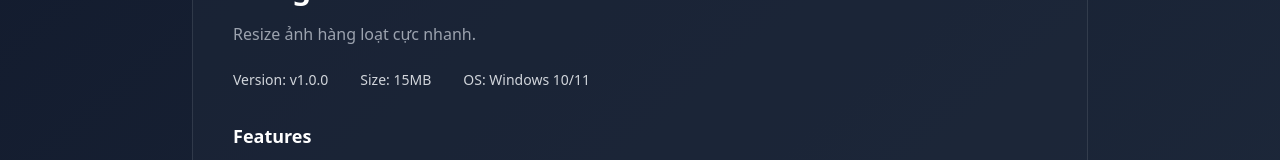
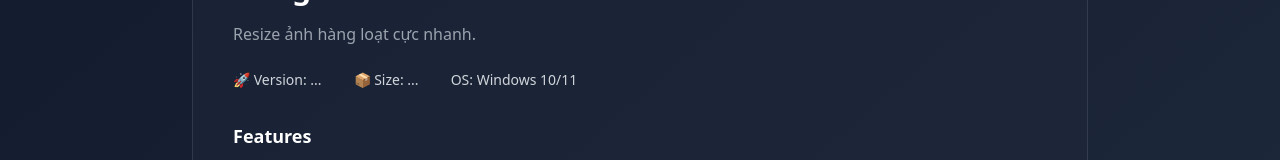
Before and after one commit to TranXuanTruong-BTEC/media-desktop-web, a React (Vite) app: page /tool/image-resizer-bulk in a window 1280 px wide. Shown: the part 718-878 px from the top of the page. Built offline with nearby package versions, Linux system fonts and the light colour scheme.

Commit message:
update tool.js & ToolDetail.jsx
sửa bản web luôn luôn cập nhật đúng bản mới mới hiển thị cho user

```diff
--- /dev/null
+++ b/src/data/getLatestVersion.js
@@ -0,0 +1,12 @@
+export async function getLatestVersion() {
+  try {
+    const res = await fetch(
+      "https://api.github.com/repos/TranXuanTruong-BTEC/media-desktop-app/releases/latest"
+    );
+    const data = await res.json();
+
+    return data.tag_name;
+  } catch (err) {
+    return "N/A";
+  }
+}
--- a/src/data/tools.js
+++ b/src/data/tools.js
@@ -3,8 +3,8 @@ export const tools = [
     slug: "yt2-downloader",
     name: "YT2 Downloader",
     description: "Công cụ tải video YouTube thông qua đường dẫn.",
-    version: "v1.0.0",
-    size: "28MB",
+    version: null,
+    size: null,
     os: "Windows 10/11",
     status: "released", // 👈 đã phát hành
     downloadUrl:
@@ -22,8 +22,8 @@ export const tools = [
     slug: "image-resizer-bulk",
     name: "Image Resizer Bulk",
     description: "Resize ảnh hàng loạt cực nhanh.",
-    version: "v1.0.0",
-    size: "15MB",
+    version: null,
+    size: null,
     os: "Windows 10/11",
     status: "//released", // 👈 chưa ra mắt
     downloadUrl: "",
--- a/src/pages/ToolDetail.jsx
+++ b/src/pages/ToolDetail.jsx
@@ -2,17 +2,49 @@ import { useParams } from "react-router-dom";
 import { Helmet } from "react-helmet-async";
 import { motion } from "framer-motion";
 import { tools } from "../data/tools";
-import React from "react";
+import React, { useEffect, useState } from "react";
 
 function ToolDetail() {
   const { slug } = useParams();
   const tool = tools.find((t) => t.slug === slug);
 
+  const [version, setVersion] = useState(tool?.version || "...");
+  const [downloadUrl, setDownloadUrl] = useState(tool?.downloadUrl || "");
+  const [size, setSize] = useState(tool?.size || "...");
+
+  useEffect(() => {
+    if (!tool || tool.slug !== "yt2-downloader") return;
+
+    async function fetchData() {
+      try {
+        const res = await fetch(
+          "https://api.github.com/repos/TranXuanTruong-BTEC/media-desktop-app/releases/latest"
+        );
+        const data = await res.json();
+
+        const exeFile = data.assets.find((file) =>
+          file.name.endsWith(".exe")
+        );
+
+        setVersion(data.tag_name);
+        setDownloadUrl(exeFile?.browser_download_url || tool.downloadUrl);
+
+        const fileSizeMB = (exeFile.size / 1024 / 1024).toFixed(1);
+        setSize(fileSizeMB + " MB");
+      } catch (err) {
+        setVersion("N/A");
+        setSize("N/A");
+      }
+    }
+
+    fetchData();
+  }, [tool]);
+
   if (!tool) return <div className="p-20">Not Found</div>;
 
   const handleDownload = () => {
     const link = document.createElement("a");
-    link.href = tool.downloadUrl;
+    link.href = downloadUrl;
     link.download = tool.name;
     link.click();
   };
@@ -52,9 +84,10 @@ function ToolDetail() {
 
         <p className="text-gray-400 mb-6">{tool.description}</p>
 
+        {/* 🔥 REAL DATA */}
         <div className="flex gap-8 text-sm text-gray-300 mb-8">
-          <span>Version: {tool.version}</span>
-          <span>Size: {tool.size}</span>
+          <span>🚀 Version: {version}</span>
+          <span>📦 Size: {size}</span>
           <span>OS: {tool.os}</span>
         </div>
 
@@ -65,7 +98,6 @@ function ToolDetail() {
           ))}
         </ul>
 
-        {/* BUTTON SECTION */}
         {tool.status === "released" ? (
           <button
             onClick={handleDownload}
```
